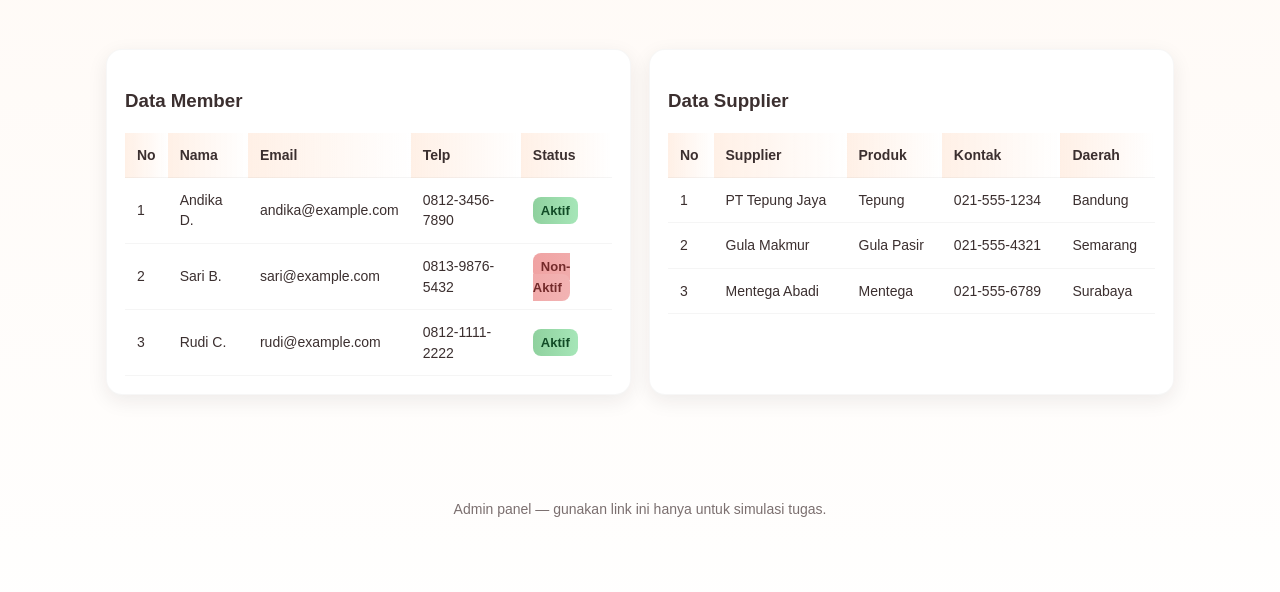
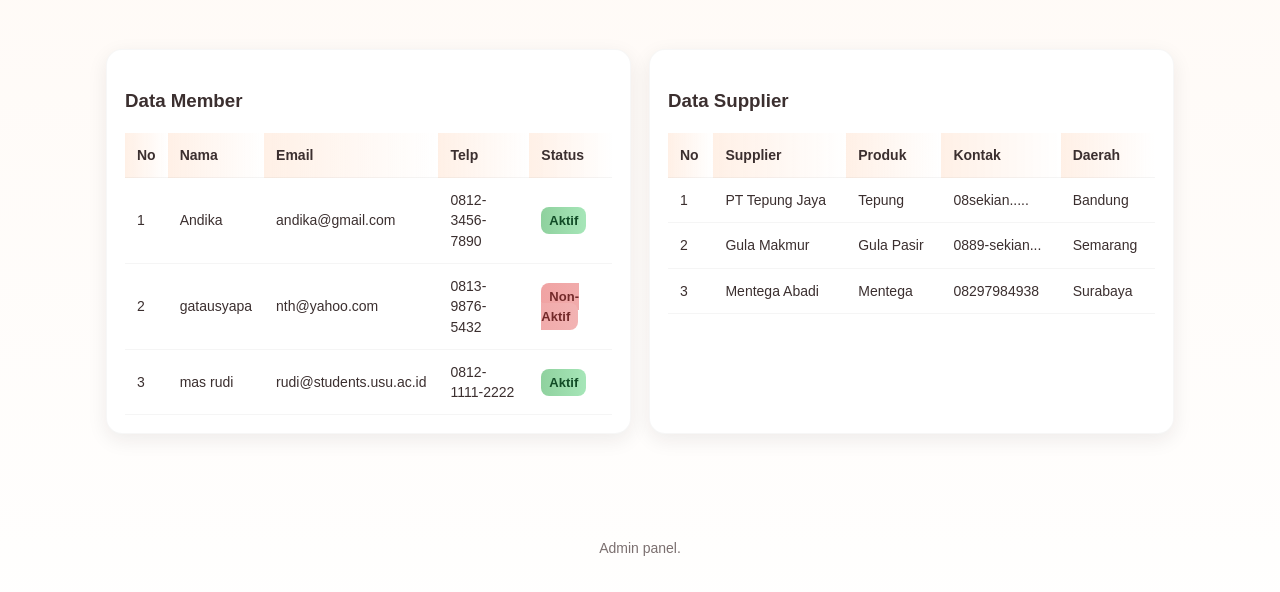
Before and after one commit to andikakhairul283-rgb/tugas-2-praktikum, a plain HTML site: page admin.html in a window 1280 px wide. Shown: the part 80-672 px from the top of the page. Drawn offline with Linux system fonts and the light colour scheme.

Commit message:
Update admin.html

```diff
--- a/admin.html
+++ b/admin.html
@@ -42,22 +42,22 @@
         <tbody>
           <tr>
             <td>1</td>
-            <td>Andika D.</td>
-            <td>andika@example.com</td>
+            <td>Andika </td>
+            <td>andika@gmail.com</td>
             <td>0812-3456-7890</td>
             <td><span class="status active">Aktif</span></td>
           </tr>
           <tr>
             <td>2</td>
-            <td>Sari B.</td>
-            <td>sari@example.com</td>
+            <td>gatausyapa</td>
+            <td>nth@yahoo.com</td>
             <td>0813-9876-5432</td>
             <td><span class="status inactive">Non-Aktif</span></td>
           </tr>
           <tr>
             <td>3</td>
-            <td>Rudi C.</td>
-            <td>rudi@example.com</td>
+            <td>mas rudi</td>
+            <td>rudi@students.usu.ac.id</td>
             <td>0812-1111-2222</td>
             <td><span class="status active">Aktif</span></td>
           </tr>
@@ -82,21 +82,21 @@
             <td>1</td>
             <td>PT Tepung Jaya</td>
             <td>Tepung</td>
-            <td>021-555-1234</td>
+            <td>08sekian.....</td>
             <td>Bandung</td>
           </tr>
           <tr>
             <td>2</td>
             <td>Gula Makmur</td>
             <td>Gula Pasir</td>
-            <td>021-555-4321</td>
+            <td>0889-sekian...</td>
             <td>Semarang</td>
           </tr>
           <tr>
             <td>3</td>
             <td>Mentega Abadi</td>
             <td>Mentega</td>
-            <td>021-555-6789</td>
+            <td>08297984938</td>
             <td>Surabaya</td>
           </tr>
         </tbody>
@@ -106,7 +106,7 @@
 
   <footer class="footer">
     <div class="container">
-      <p>Admin panel — gunakan link ini hanya untuk simulasi tugas.</p>
+      <p>Admin panel.</p>
     </div>
   </footer>
 </body>
```
